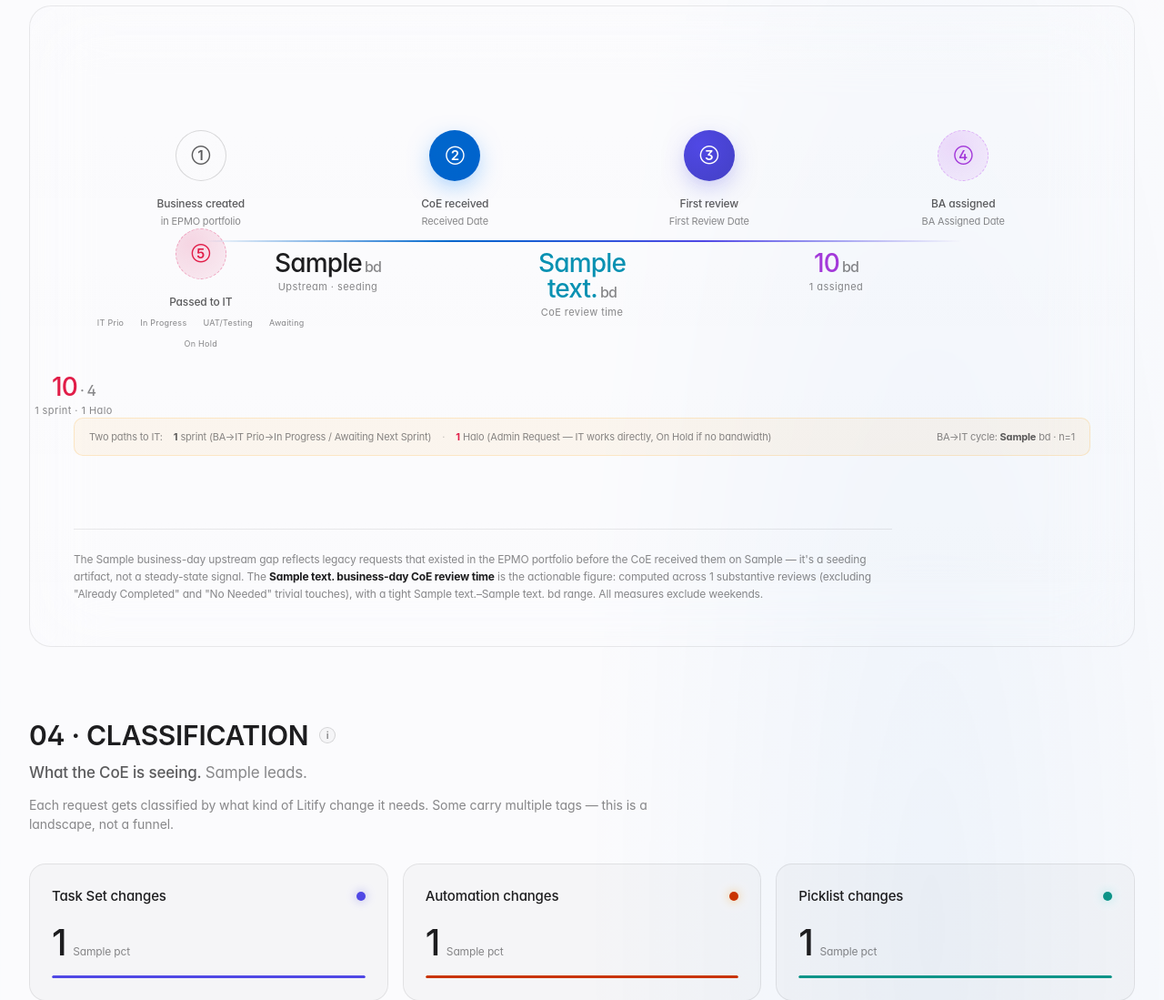
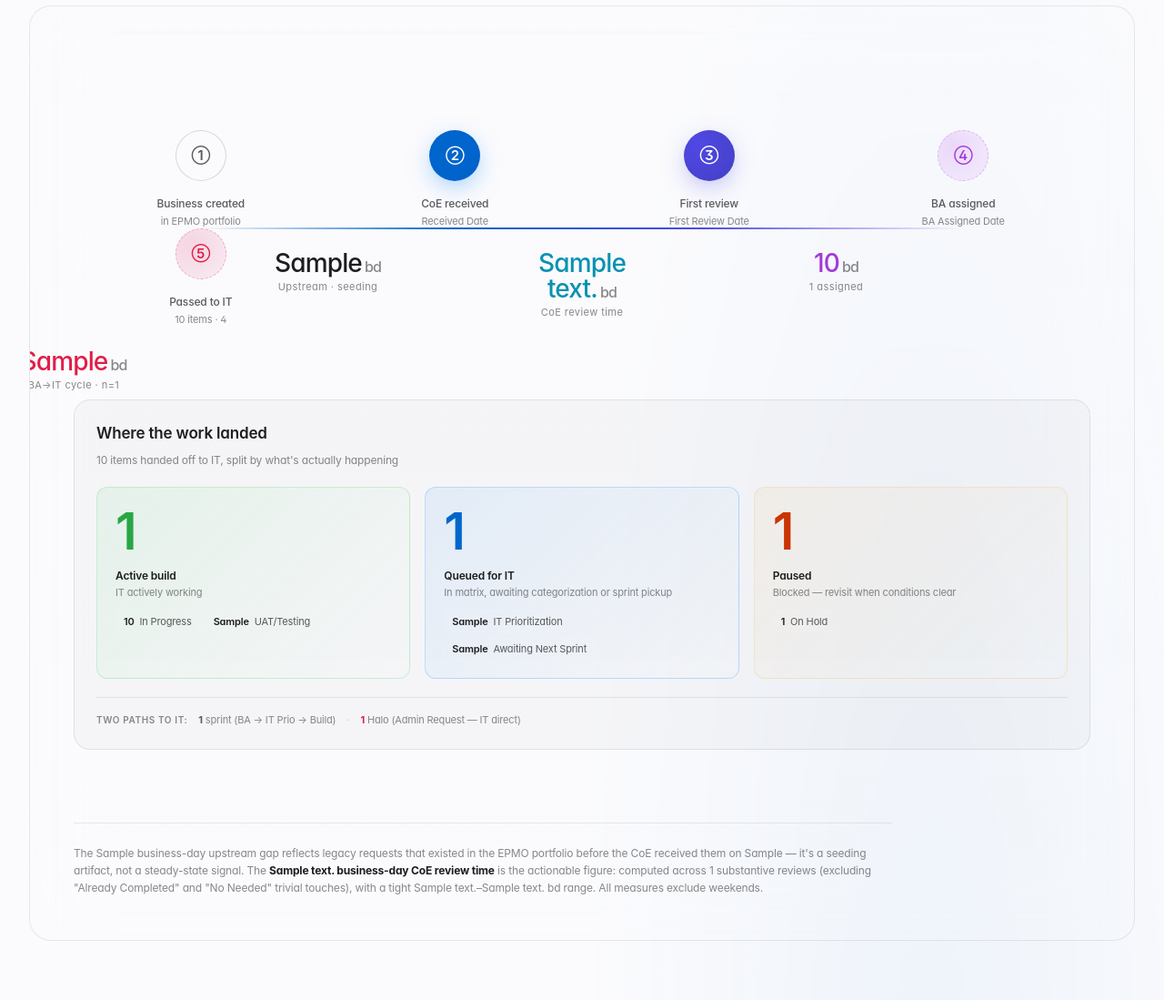
Before and after one commit to MarGarcia20/CoEDashboard, a Python web app: template templates/dashboard.jinja in a window 1280 px wide. Shown: the part 2797-3896 px from the top of the page at 91% size. Run offline with Jinja, Linux system fonts and the light colour scheme; the template is opened without the code that fills it: most values are stand-ins (such as "Sample title", 1, 10 or a date in 2020); some web fonts are replaced.

Commit message:
Pipeline: replace overloaded orb 5 with semantic 3-group landing card
The "Passed to IT" orb was conflating items actively being built (In
Progress + UAT/Testing) with items queued for IT categorization (IT
Prioritization + Awaiting Next Sprint) and paused work (On Hold) — three
operationally different states shown as one number.

New landing card splits these into:
- Active build: IT actively working
- Queued for IT: in matrix, awaiting sprint pickup
- Paused: blocked

Co-Authored-By: Claude Opus 4.6 <noreply@anthropic.com>

```diff
--- a/templates/dashboard.jinja
+++ b/templates/dashboard.jinja
@@ -809,22 +809,113 @@
     color: var(--text-tertiary);
     margin-top: 2px;
   }
-  .pipeline-stage-pills {
+  /* Landing card: where the work goes after passing to IT */
+  .landing-card {
+    margin-top: var(--space-8);
+    padding: var(--space-6);
+    background: var(--surface);
+    border: 1px solid var(--border);
+    border-radius: var(--radius-lg);
+  }
+  .landing-head {
+    margin-bottom: var(--space-5);
+  }
+  .landing-title {
+    font-size: var(--text-lg);
+    font-weight: 600;
+    color: var(--text);
+    letter-spacing: -0.01em;
+    margin-bottom: var(--space-2);
+  }
+  .landing-sub {
+    font-size: var(--text-sm);
+    color: var(--text-tertiary);
+    line-height: 1.5;
+  }
+  .landing-grid {
+    display: grid;
+    grid-template-columns: repeat(3, 1fr);
+    gap: var(--space-4);
+  }
+  .landing-group {
+    padding: var(--space-5);
+    border-radius: var(--radius-md);
+    border: 1px solid var(--border);
+    background: var(--bg-elev-2);
+  }
+  .landing-active {
+    background: linear-gradient(135deg, rgba(48, 209, 88, 0.08), transparent);
+    border-color: rgba(48, 209, 88, 0.22);
+  }
+  .landing-queued {
+    background: linear-gradient(135deg, rgba(10, 132, 255, 0.08), transparent);
+    border-color: rgba(10, 132, 255, 0.22);
+  }
+  .landing-paused {
+    background: linear-gradient(135deg, rgba(255, 159, 10, 0.06), transparent);
+    border-color: rgba(255, 159, 10, 0.18);
+  }
+  .landing-num {
+    font-size: var(--text-4xl);
+    font-weight: 600;
+    line-height: 1;
+    letter-spacing: -0.04em;
+    margin-bottom: var(--space-3);
+  }
+  .landing-active .landing-num { color: var(--green); }
+  .landing-queued .landing-num { color: var(--blue); }
+  .landing-paused .landing-num { color: var(--orange); }
+  .landing-name {
+    font-size: var(--text-sm);
+    font-weight: 600;
+    color: var(--text);
+    margin-bottom: 2px;
+  }
+  .landing-detail {
+    font-size: var(--text-xs);
+    color: var(--text-tertiary);
+    line-height: 1.4;
+    margin-bottom: var(--space-3);
+  }
+  .landing-stages {
     display: flex;
     flex-wrap: wrap;
-    justify-content: center;
-    gap: 4px;
-    margin-top: 4px;
-  }
-  .pipeline-stage-pill {
-    font-size: 9px;
-    letter-spacing: 0.03em;
-    padding: 2px 6px;
+    gap: 6px;
+  }
+  .landing-stage-pill {
+    font-size: 11px;
+    padding: 3px 8px;
     border-radius: var(--radius-sm);
-    background: rgba(255, 255, 255, 0.06);
+    background: rgba(255, 255, 255, 0.05);
     border: 1px solid rgba(255, 255, 255, 0.08);
-    color: var(--text-tertiary);
+    color: var(--text-secondary);
     white-space: nowrap;
+  }
+  .landing-stage-pill strong {
+    color: var(--text);
+    font-weight: 600;
+    margin-right: 3px;
+  }
+  .landing-paths {
+    display: flex;
+    flex-wrap: wrap;
+    align-items: center;
+    gap: var(--space-3);
+    margin-top: var(--space-5);
+    padding-top: var(--space-4);
+    border-top: 1px solid var(--border);
+    font-size: var(--text-xs);
+    color: var(--text-tertiary);
+  }
+  .landing-paths-label {
+    color: var(--text-tertiary);
+    text-transform: uppercase;
+    letter-spacing: 0.06em;
+    font-weight: 600;
+    font-size: 10px;
+  }
+  @media (max-width: 1024px) {
+    .landing-grid { grid-template-columns: 1fr; }
   }
   .pipeline-gap {
     position: absolute;
@@ -2340,17 +2431,11 @@
             <div class="pipeline-node">
               <div class="pipeline-orb it">⑤</div>
               <div class="pipeline-label"{% if pipeline_total_passed_to_it == 0 %} style="color: var(--text-tertiary);"{% endif %}>Passed to IT</div>
-              <div class="pipeline-stage-pills">
-                <span class="pipeline-stage-pill">IT Prio</span>
-                <span class="pipeline-stage-pill">In Progress</span>
-                <span class="pipeline-stage-pill">UAT/Testing</span>
-                <span class="pipeline-stage-pill">Awaiting</span>
-                <span class="pipeline-stage-pill">On Hold</span>
-              </div>
+              <div class="pipeline-sublabel">{{ pipeline_total_passed_to_it }} items · {{ pipeline_passed_to_it_rate }}</div>
               <div class="pipeline-gap" style="left: 0; transform: translateX(-50%);">
-                {% if pipeline_total_passed_to_it > 0 %}
-                <div class="pipeline-gap-value" style="color: var(--pink);">{{ pipeline_total_passed_to_it }}<span style="font-size:16px; color:var(--text-tertiary); margin-left:3px;">·&nbsp;{{ pipeline_passed_to_it_rate }}</span></div>
-                <div class="pipeline-gap-label">{{ pipeline_sprint_passed_count }} sprint · {{ pipeline_admin_request_count }} Halo</div>
+                {% if pipeline_ba_to_it_dated_count > 0 %}
+                <div class="pipeline-gap-value" style="color: var(--pink);">{{ pipeline_ba_to_it_bd }}<span style="font-size:16px; color:var(--text-tertiary); margin-left:3px;">bd</span></div>
+                <div class="pipeline-gap-label">BA→IT cycle · n={{ pipeline_ba_to_it_dated_count }}</div>
                 {% else %}
                 <div class="pipeline-gap-value dim">—</div>
                 <div class="pipeline-gap-label">Pending data</div>
@@ -2360,14 +2445,49 @@
           </div>
         </div>
 
-        <div class="pipeline-bypass">
-          <span>Two paths to IT:</span>
-          <span><strong style="color: var(--text-secondary);">{{ pipeline_sprint_passed_count }}</strong> sprint (BA→IT Prio→In Progress / Awaiting Next Sprint)</span>
-          <span style="opacity: 0.5;">·</span>
-          <span><strong style="color: var(--pink);">{{ pipeline_admin_request_count }}</strong> Halo (Admin Request — IT works directly, On Hold if no bandwidth)</span>
-          {% if pipeline_ba_to_it_dated_count > 0 %}
-          <span style="margin-left: auto; white-space: nowrap;">BA→IT cycle: <strong style="color: var(--text-secondary);">{{ pipeline_ba_to_it_bd }}</strong> bd · n={{ pipeline_ba_to_it_dated_count }}</span>
-          {% endif %}
+        {# ── Where the work landed: 3 semantic groups ── #}
+        <div class="landing-card">
+          <div class="landing-head">
+            <h3 class="landing-title">Where the work landed</h3>
+            <p class="landing-sub">{{ pipeline_total_passed_to_it }} items handed off to IT, split by what's actually happening</p>
+          </div>
+          <div class="landing-grid">
+            <div class="landing-group landing-active">
+              <div class="landing-num">{{ pipeline_active_build_count }}</div>
+              <div class="landing-name">Active build</div>
+              <div class="landing-detail">IT actively working</div>
+              <div class="landing-stages">
+                <span class="landing-stage-pill"><strong>{{ pipeline_active_in_progress }}</strong> In Progress</span>
+                <span class="landing-stage-pill"><strong>{{ pipeline_active_uat }}</strong> UAT/Testing</span>
+              </div>
+            </div>
+
+            <div class="landing-group landing-queued">
+              <div class="landing-num">{{ pipeline_queued_count }}</div>
+              <div class="landing-name">Queued for IT</div>
+              <div class="landing-detail">In matrix, awaiting categorization or sprint pickup</div>
+              <div class="landing-stages">
+                <span class="landing-stage-pill"><strong>{{ pipeline_queued_it_prio }}</strong> IT Prioritization</span>
+                <span class="landing-stage-pill"><strong>{{ pipeline_queued_awaiting }}</strong> Awaiting Next Sprint</span>
+              </div>
+            </div>
+
+            <div class="landing-group landing-paused">
+              <div class="landing-num">{{ pipeline_paused_count }}</div>
+              <div class="landing-name">Paused</div>
+              <div class="landing-detail">Blocked — revisit when conditions clear</div>
+              <div class="landing-stages">
+                <span class="landing-stage-pill"><strong>{{ pipeline_paused_count }}</strong> On Hold</span>
+              </div>
+            </div>
+          </div>
+
+          <div class="landing-paths">
+            <span class="landing-paths-label">Two paths to IT:</span>
+            <span><strong style="color: var(--text-secondary);">{{ pipeline_sprint_passed_count }}</strong> sprint (BA → IT Prio → Build)</span>
+            <span style="opacity: 0.4;">·</span>
+            <span><strong style="color: var(--pink);">{{ pipeline_admin_request_count }}</strong> Halo (Admin Request — IT direct)</span>
+          </div>
         </div>
 
         <p class="pipeline-note">
```
Also changed, not shown: output/index.html (+158 -38 lines), src/renderer.py (+18 -0 lines).
